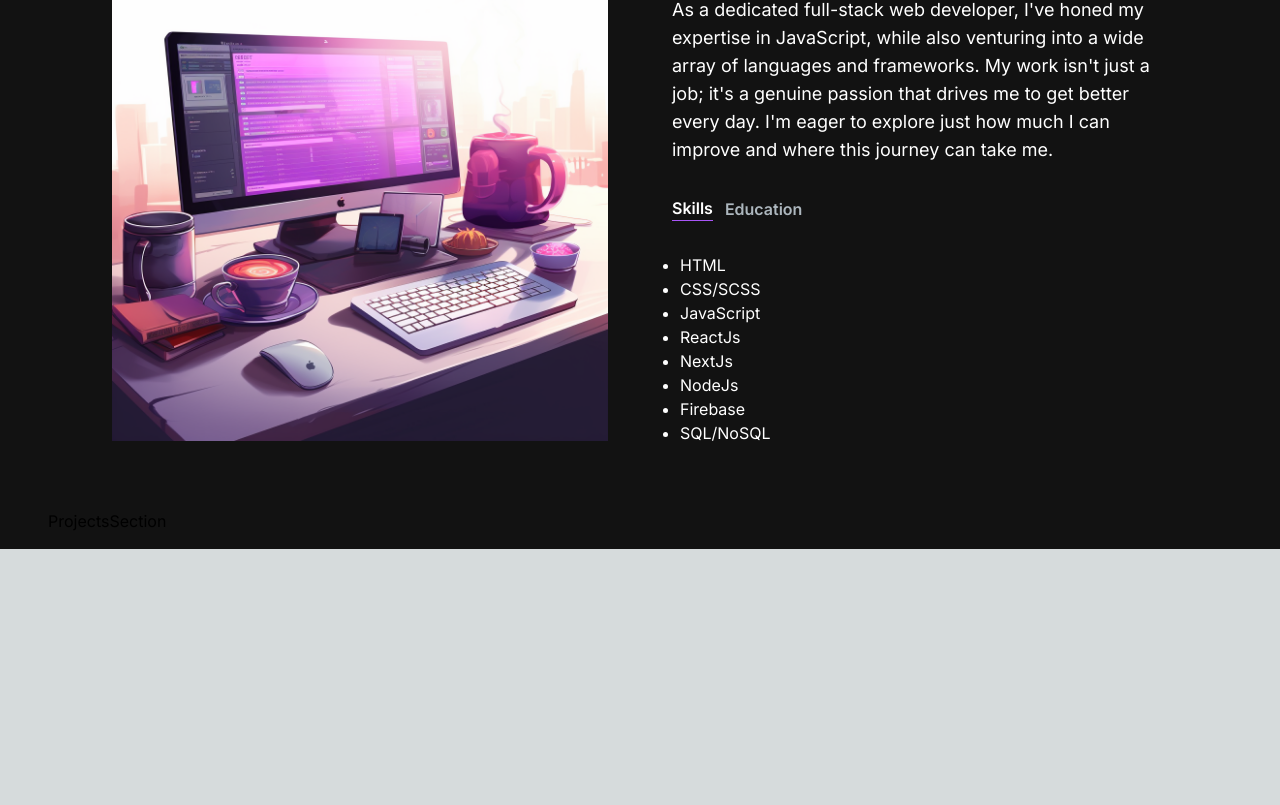
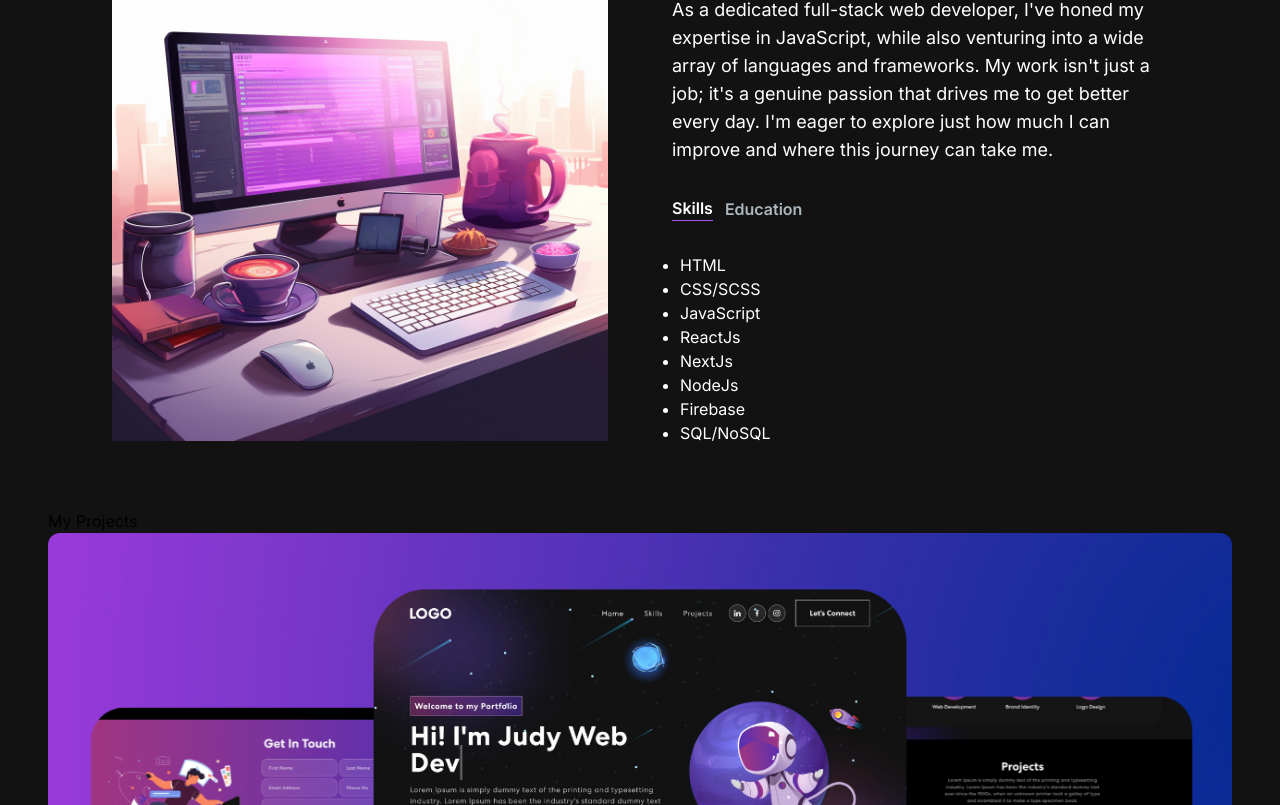
Before and after one commit to Ahsan-Zaidi/Ahsan-dev, a Next.js app: page / in a window 1280 px wide. Shown: the part 636-1441 px from the top of the page. Before the commit the page ends 1185 px from the top, so only its background shows below. Built offline with nearby package versions, Linux system fonts and the light colour scheme.

Commit message:
project card overlay

```diff
--- /dev/null
+++ b/src/app/components/ProjectCard.jsx
@@ -0,0 +1,21 @@
+import React from 'react'
+
+const ProjectCard = ({ imgUrl, title, description }) => {
+    return (
+        <div>
+            <div
+                className='h-52 md:h-72 rounded-t-xl relative group'
+                style={{ background: `url(${imgUrl})`, backgroundSize: "cover" }}
+            >
+                {/**Overlay for the image in case of hover */}
+                <div className='overlay absolute top-0 left-0 right-0 w-full h-full bg-[#181818] bg-opacity-0 hidden group-hover:flex group-hover:bg-opacity-80 transition-all duration-500'></div>
+            </div>
+            <div className='text-white rounded-b-xl bg-[#181818] py-6 px-4'>
+                <h5 className='text-xl font-semibold mb-2'>{title}</h5>
+                <p className='text-[#ADB7BE]'>{description}</p>
+            </div>
+        </div>
+    )
+}
+
+export default ProjectCard
--- a/src/app/components/ProjectsSection.jsx
+++ b/src/app/components/ProjectsSection.jsx
@@ -1,8 +1,66 @@
-import React from 'react'
+import React from 'react';
+import ProjectCard from './ProjectCard';
+
+const projectsData = [
+    {
+      id: 1,
+      title: "React Portfolio Website",
+      description: "Project 1 description",
+      image: "/images/projects/1.png",
+      tag: ["All", "Web"],
+    },
+    {
+      id: 2,
+      title: "Potography Portfolio Website",
+      description: "Project 2 description",
+      image: "/images/projects/2.png",
+      tag: ["All", "Web"],
+    },
+    {
+      id: 3,
+      title: "E-commerce Application",
+      description: "Project 3 description",
+      image: "/images/projects/3.png",
+      tag: ["All", "Web"],
+    },
+    {
+      id: 4,
+      title: "Food Ordering Application",
+      description: "Project 4 description",
+      image: "/images/projects/4.png",
+      tag: ["All", "Mobile"],
+    },
+    {
+      id: 5,
+      title: "React Firebase Template",
+      description: "Authentication and CRUD operations",
+      image: "/images/projects/5.png",
+      tag: ["All", "Web"],
+    },
+    {
+      id: 6,
+      title: "Full-stack Roadmap",
+      description: "Project 5 description",
+      image: "/images/projects/6.png",
+      tag: ["All", "Web"],
+    },
+];
 
 const ProjectsSection = () => {
     return (
-        <div>ProjectsSection</div>
+        <>
+            <h2>My Projects</h2>
+            <div>
+                {projectsData.map((project) =>
+                    <ProjectCard
+                        key={project.id}
+                        title={project.title}
+                        description={project.description}
+                        imgUrl={project.image}
+                    />
+                )};
+            </div>
+        </>
     )
 }
 
```
